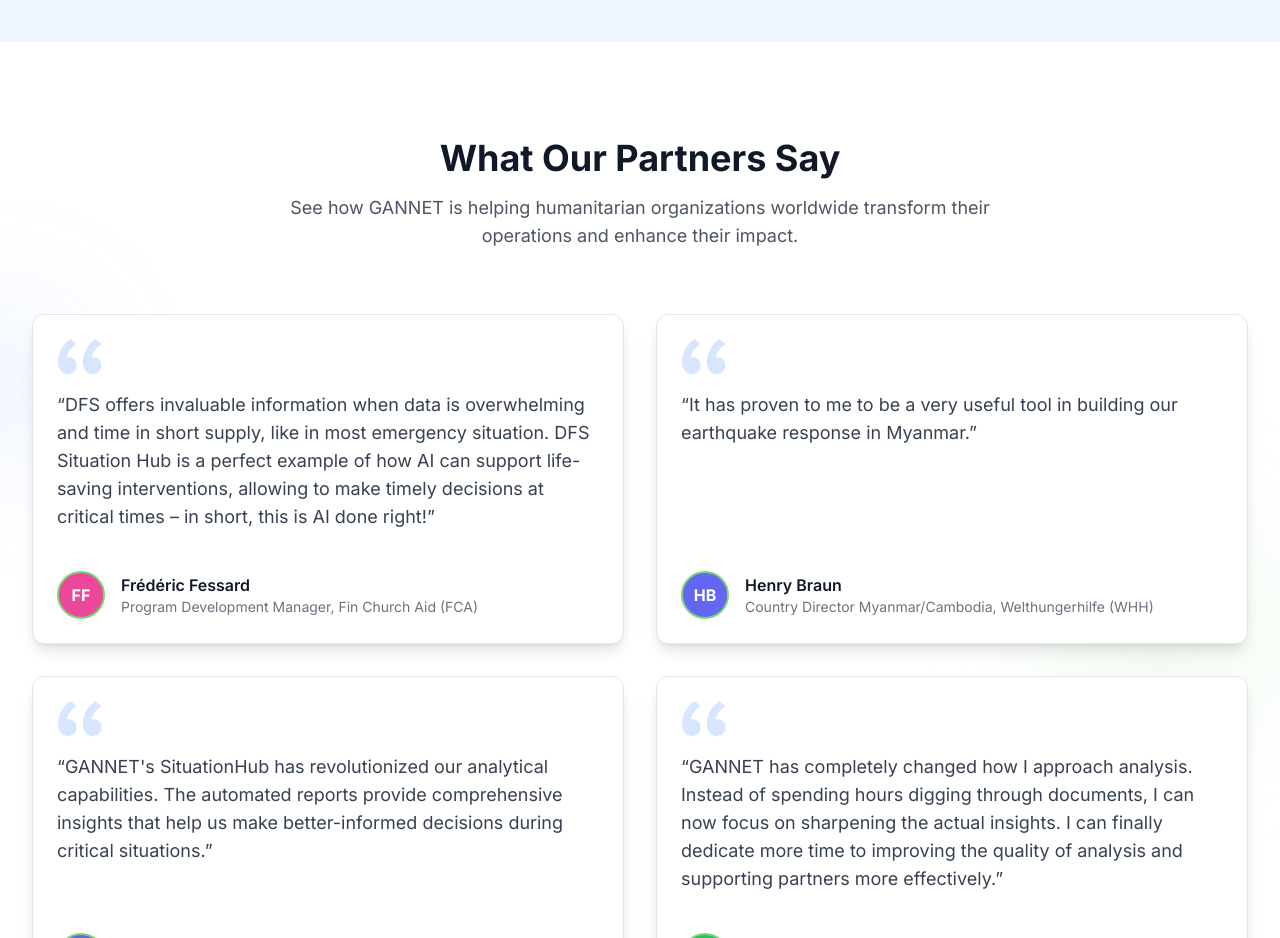
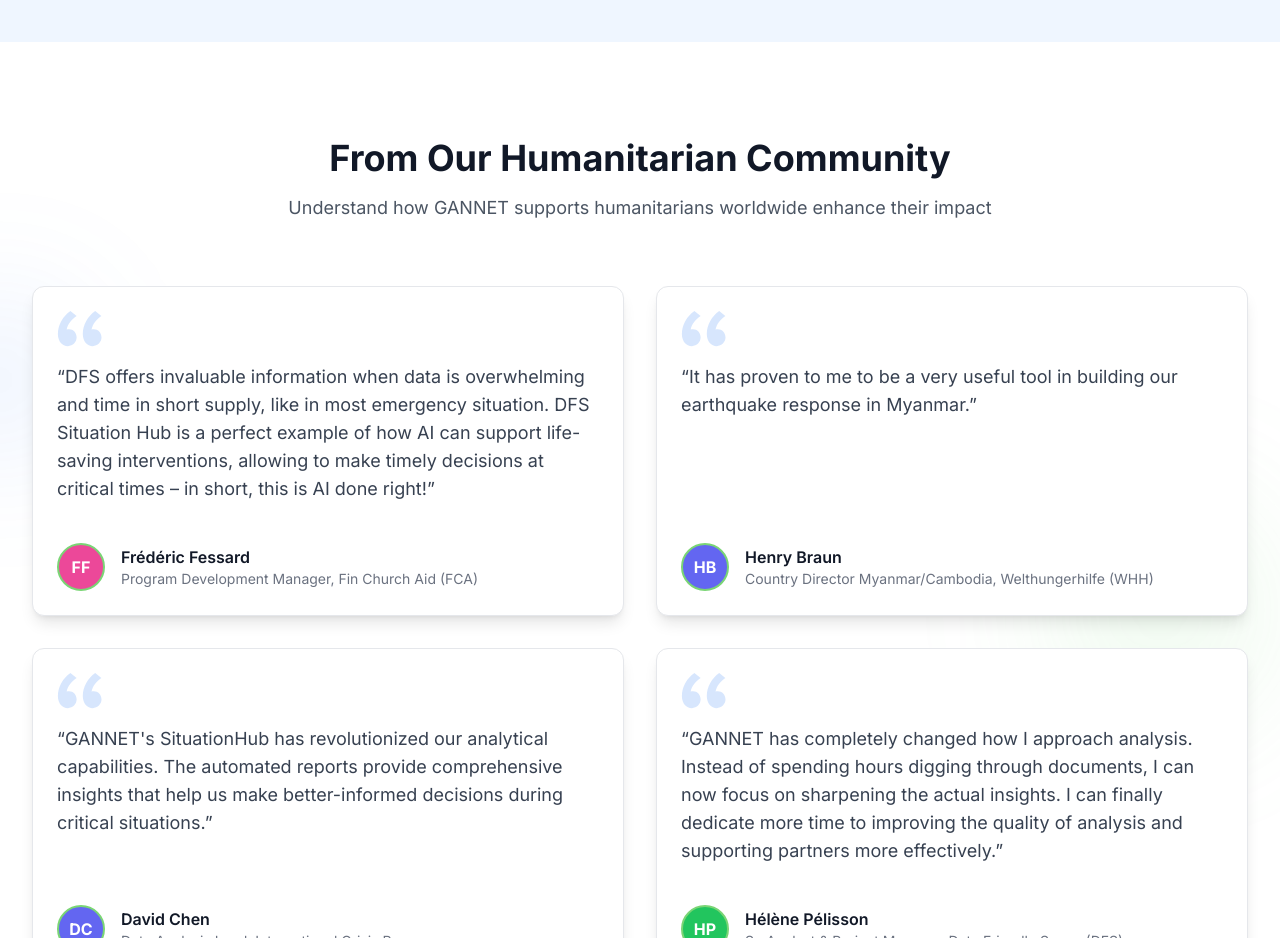
Before and after one commit to data-friendly-space/gannet-website-simple, a Next.js app: page / in a window 1280 px wide. Shown: the part 1060-1998 px from the top of the page. Built offline with nearby package versions, Linux system fonts and the light colour scheme.

Commit message:
Perfect! I've successfully updated the Partners/Testimonials section with the requested changes: ✅ Changed the title from "What Our Partners Say" to "From Our Humanitarian Community" ✅ Updated the description to "Understand how GANNET supports humanitarians worldwide enhance their impact"

```diff
--- a/src/components/sections/Testimonials.tsx
+++ b/src/components/sections/Testimonials.tsx
@@ -103,10 +103,10 @@
           viewport={{ once: true }}
         >
           <h2 className={`text-3xl md:text-4xl font-bold ${headingClass}`}>
-            What Our Partners Say
+            From Our Humanitarian Community
           </h2>
           <p className={`mt-4 text-lg ${subtitleClass} max-w-3xl mx-auto`}>
-            See how GANNET is helping humanitarian organizations worldwide transform their operations and enhance their impact.
+            Understand how GANNET supports humanitarians worldwide enhance their impact
           </p>
         </motion.div>
 
```
